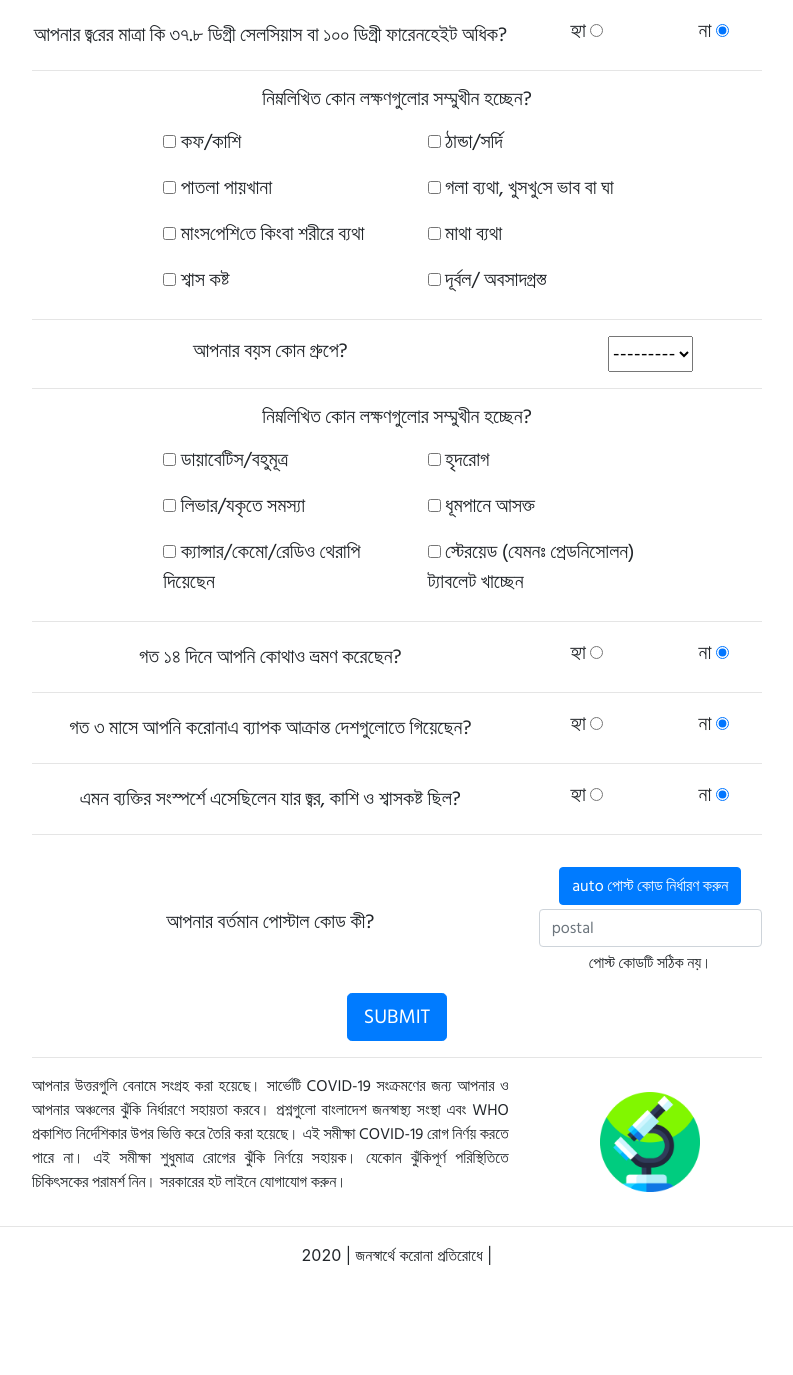
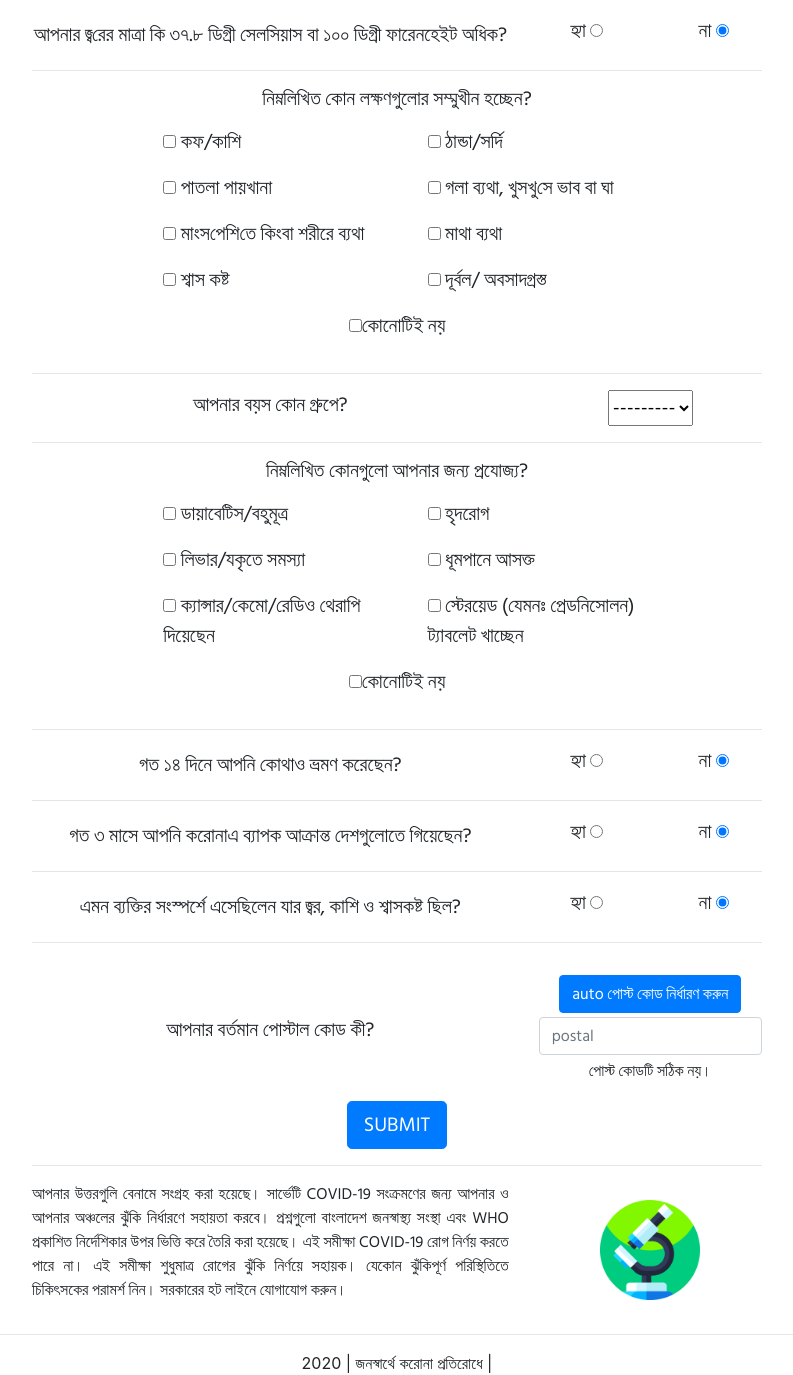
Before and after one commit to rahatzamancse/bangladesh-corona-survey, a Django app: page / in a window 1280 px wide. Shown: the part 333-1708 px from the top of the page, without its empty margins (243-1036 px from the left). Before the commit the page ends 1598 px from the top, so only its background shows below. Run offline with Django 3.2, Linux system fonts and the light colour scheme; some libraries are stand-ins or nearby versions.

Commit message:
New submission page
1. Added new page redirection after submission.
2. Added uncheck all boxes.

```diff
--- a/static/form.js
+++ b/static/form.js
@@ -50,18 +50,15 @@ $.getJSON(postcodejson, function (json) {
         $('#address').html('পোস্ট কোডটি সঠিক নয়। ');
     }
 
-    showhelpdiv();
-
-    $('input[name="travel_14_days"]').change(showhelpdiv);
-    $('input[name="travel_infected_3_month"]').change(showhelpdiv);
-    $('input[name="close_contact"]').change(showhelpdiv);
+    // showhelpdiv();
+    // $('input[name="travel_14_days"]').change(showhelpdiv);
+    // $('input[name="travel_infected_3_month"]').change(showhelpdiv);
+    // $('input[name="close_contact"]').change(showhelpdiv);
 
     if(cookied) {
-        console.log(cookied);
         $('.cookied').show();
     }
     else {
-        console.log(!cookied);
         $('.cookied').hide();
     }
 
@@ -136,17 +133,21 @@ $.getJSON(postcodejson, function (json) {
 
 });
 
-function showhelpdiv() {
-    if(
-        $('#id_travel_14_days_0').is(':checked') ||
-        $('#id_travel_infected_3_month_0').is(':checked') ||
-        $('#id_close_contact_0').is(':checked')
-    ) {
-        $('.warning-msg').show();
-    }
-    else {
-        $('.warning-msg').hide();
-    }
+// function showhelpdiv() {
+//     if(
+//         $('#id_travel_14_days_0').is(':checked') ||
+//         $('#id_travel_infected_3_month_0').is(':checked') ||
+//         $('#id_close_contact_0').is(':checked')
+//     ) {
+//         $('.warning-msg').show();
+//     }
+//     else {
+//         $('.warning-msg').hide();
+//     }
+// }
+
+function uncheckAll(div){
+    $(div + ' input[type="checkbox"]:checked').prop('checked',false);
 }
 
 grecaptcha.ready(function() {
--- a/survey/views.py
+++ b/survey/views.py
@@ -61,14 +61,13 @@ def index(request):
                 answer.save()
                 id = answer.id
 
-            html = HttpResponseRedirect('/heatmap')
+            html = render(request, 'survey/submitted.html', context={'success': True})
             html.set_cookie('last_answer', id, max_age=999999999)
 
-            # redirect to a new URL:
             return html
         else:
-            # TODO: Show error message
-            return HttpResponseRedirect('')
+            html = render(request, 'survey/submitted.html', context={'success': False})
+            return html
 
     # if a GET (or any other method) we'll create a blank form
     else:
--- a/templates/survey/index.html
+++ b/templates/survey/index.html
@@ -63,13 +63,20 @@
             <hr>
 
             <h5 class="text-center">নিম্নলিখিত কোন লক্ষণগুলোর সম্মুখীন হচ্ছেন?</h5>
-            <div class="row justify-content-center ml-5 ml-sm-0">
+            <div class="row justify-content-center ml-5 ml-sm-0" id="div_symptoms">
                 {% for field in form.visible_fields|slice:"1:9" %}
                     <div class="col-md-4 m-2">
                         {{ field }}
                         {{ field.label }}
                     </div>
                 {% endfor %}
+            </div>
+            <div class="row justify-content-center">
+                <div class="m-2">
+                    <label>
+                        <input type="checkbox" onchange="uncheckAll('#div_symptoms')">কোনোটিই নয়
+                    </label>
+                </div>
             </div>
             <hr>
 
@@ -83,14 +90,21 @@
             </div>
             <hr>
 
-            <h5 class="text-center">নিম্নলিখিত কোন লক্ষণগুলোর সম্মুখীন হচ্ছেন?</h5>
-            <div class="row justify-content-center ml-5 ml-sm-0">
+            <h5 class="text-center">নিম্নলিখিত কোনগুলো আপনার জন্য প্রযোজ্য?</h5>
+            <div class="row justify-content-center ml-5 ml-sm-0" id="div_history">
                 {% for field in form.visible_fields|slice:"10:16" %}
                     <div class="col-md-4 m-2">
                         {{ field }}
                         {{ field.label }}
                     </div>
                 {% endfor %}
+            </div>
+            <div class="row justify-content-center">
+                <div class="m-2">
+                    <label>
+                        <input type="checkbox" onchange="uncheckAll('#div_history')">কোনোটিই নয়
+                    </label>
+                </div>
             </div>
             <hr>
 
@@ -110,13 +124,13 @@
             </div>
             <hr>
             {% endfor %}
-            <div class="row justify-content-center warning-msg">
-                <div class="col align-self-center text-justify">
-                    <p class="lead text-danger">
-                        আপনি যদি চীন, সিঙ্গাপুর, জাপান, দক্ষিন কোরিয়া, ইতালি, ইরান এসব দেশে ভ্রমণ করে থাকেন এবং ফিরে আসার ১৪ দিনের মধ্যে যদি আপনার জ্বর/কাশি/গলা ব্যথা/শ্বাসকষ্ট দেখা দেয় তাহলে অতি দ্রুত IEDCR এর হটলাইন নাম্বারে (<a href="tel:01937000011">01937000011</a>, <a href="tel:01937110011">01937110011</a>, <a href="tel:01927711784">01927711784</a>, <a href="tel:019771185">019771185</a>) যোগাযোগ করুন এবং কুয়েত-মৈত্রী সরকারি হাসপাতালে ডাক্তারের পরামর্শ নিন।
-                    </p>
-                </div>
-            </div>
+{#            <div class="row justify-content-center warning-msg">#}
+{#                <div class="col align-self-center text-justify">#}
+{#                    <p class="lead text-danger">#}
+{#                        আপনি যদি চীন, সিঙ্গাপুর, জাপান, দক্ষিন কোরিয়া, ইতালি, ইরান এসব দেশে ভ্রমণ করে থাকেন এবং ফিরে আসার ১৪ দিনের মধ্যে যদি আপনার জ্বর/কাশি/গলা ব্যথা/শ্বাসকষ্ট দেখা দেয় তাহলে অতি দ্রুত IEDCR এর হটলাইন নাম্বারে (<a href="tel:01937000011">01937000011</a>, <a href="tel:01937110011">01937110011</a>, <a href="tel:01927711784">01927711784</a>, <a href="tel:019771185">019771185</a>) যোগাযোগ করুন এবং কুয়েত-মৈত্রী সরকারি হাসপাতালে ডাক্তারের পরামর্শ নিন।#}
+{#                    </p>#}
+{#                </div>#}
+{#            </div>#}
 
             <div class="row text-center justify-content-center mb-3">
                 <div class="col">
```
Also changed, not shown: templates/survey/submitted.html (added, +37 -0 lines).
